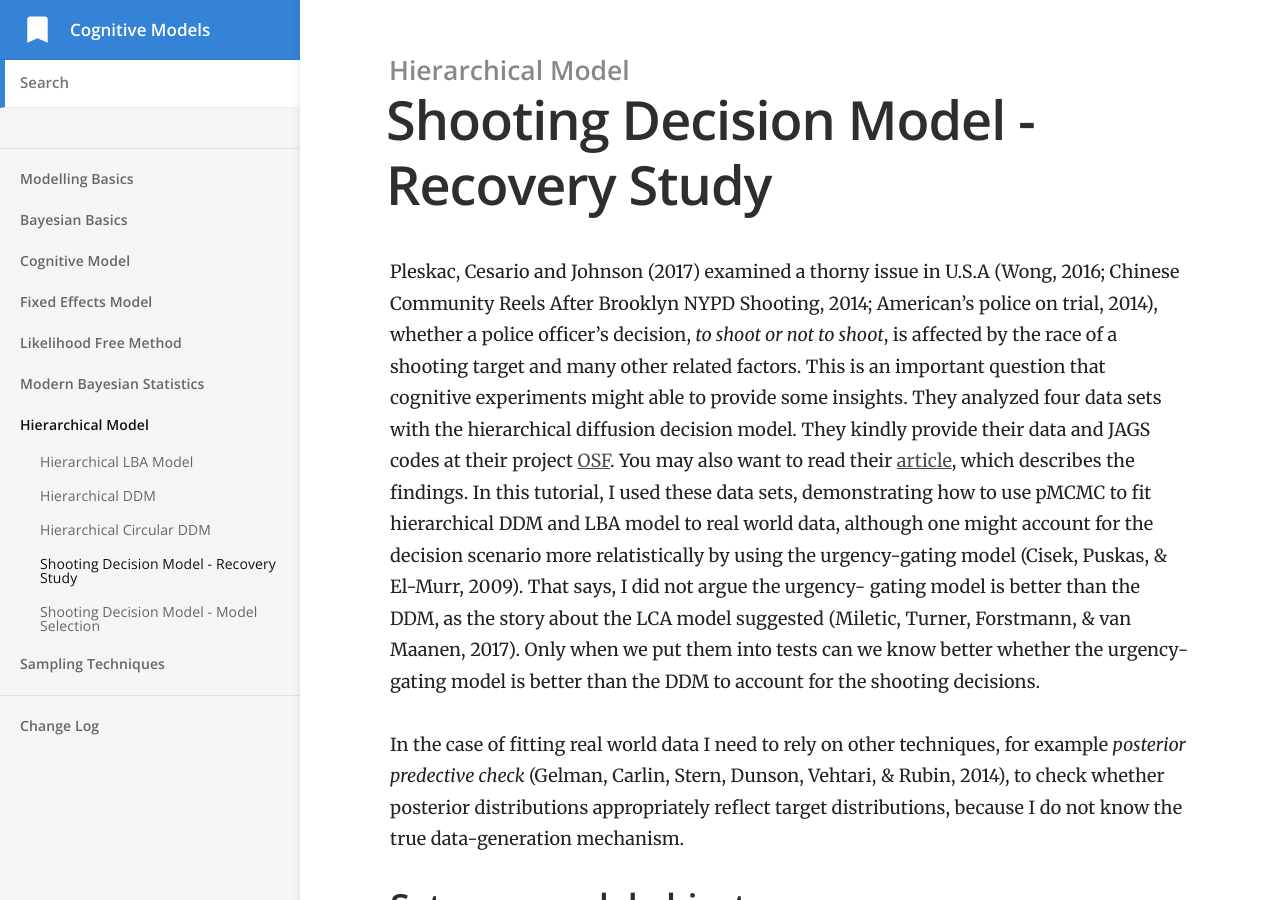
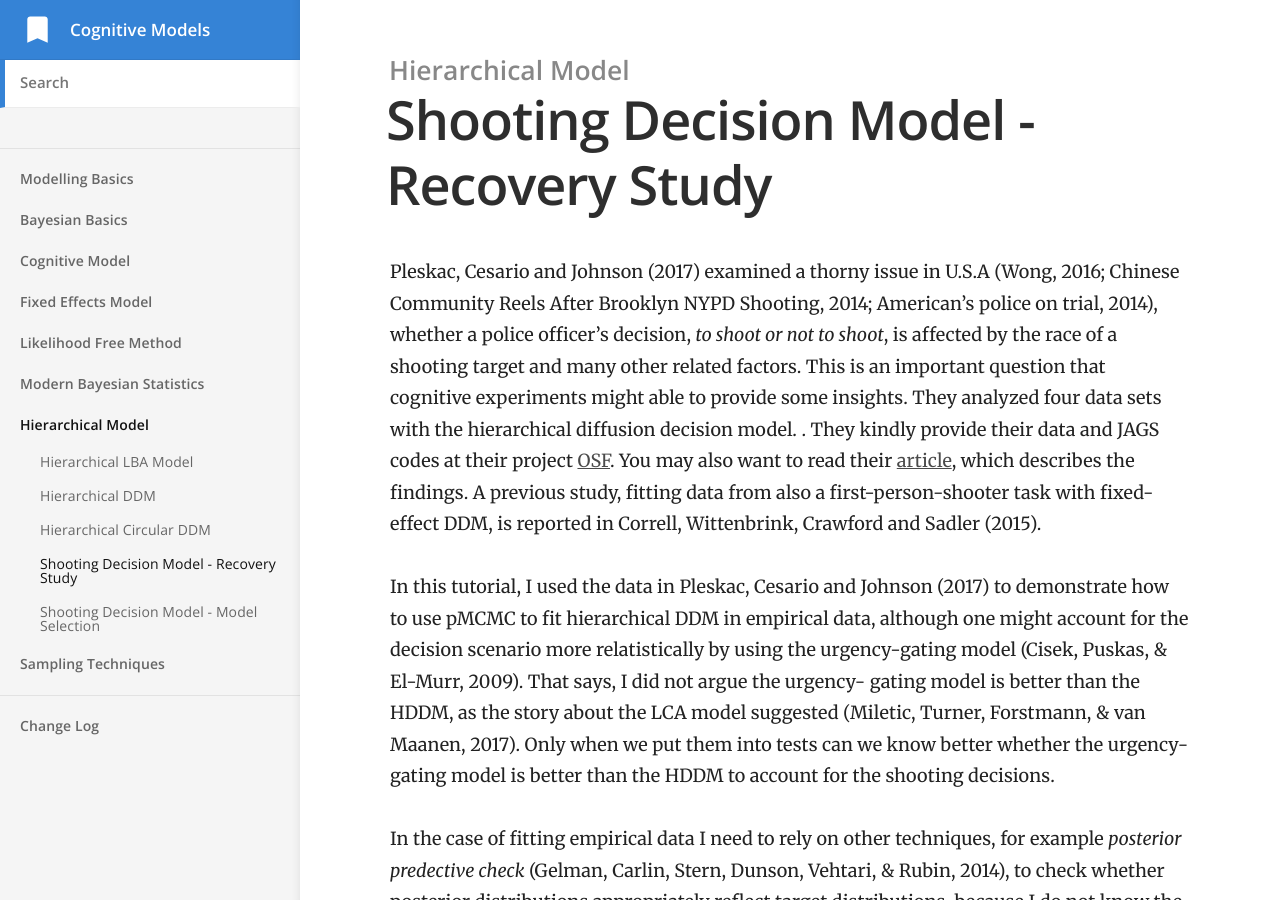
Before and after one commit to yxlin/yxlin.github.io, a Jekyll site: the page built from _docs/random-effect-model/shooting-decision1.md, in a window 1280 px wide and 900 px high. Built offline with Jekyll 4.4.1, drawn with Linux system fonts in a browser that asks for light colours.

```diff
--- a/_docs/random-effect-model/shooting-decision1.md
+++ b/_docs/random-effect-model/shooting-decision1.md
@@ -9,22 +9,26 @@ Chinese Community Reels After Brooklyn NYPD Shooting, 2014; American's police on
 whether a police officer's decision, _to shoot or not to shoot_, is
 affected by the race of a shooting target and many other related factors. This is an
 important question that cognitive experiments might able to provide some insights. They
-analyzed four data sets with the hierarchical diffusion decision model. They kindly
-provide their data and JAGS codes at their project
-[OSF](https://osf.io/9qku5/). You may also want to read their [article](https://doi.org/10.3758/s13423-017-1369-6),
-which describes the findings. In this tutorial, I used these data sets,
-demonstrating how to use pMCMC to fit hierarchical DDM and LBA model to real world data,
-although one might account for the decision scenario more relatistically by using the
+analyzed four data sets with the hierarchical diffusion decision model. . They kindly
+provide their data and JAGS codes at their project [OSF](https://osf.io/9qku5/). You may
+also want to read their [article](https://doi.org/10.3758/s13423-017-1369-6), which
+describes the findings. A previous study, fitting data from also a first-person-shooter
+task with fixed-effect DDM, is reported in Correll, Wittenbrink, Crawford and
+Sadler (2015).
+
+In this tutorial, I used the data in Pleskac, Cesario and Johnson (2017) to demonstrate
+how to use pMCMC to fit hierarchical DDM in empirical data, although one might account
+for the decision scenario more relatistically by using the
 urgency-gating model (Cisek, Puskas, & El-Murr, 2009). That says, I did not argue the urgency-
-gating model is better than the DDM, as the story about the LCA model suggested
+gating model is better than the HDDM, as the story about the LCA model suggested
 (Miletic, Turner, Forstmann, & van Maanen, 2017). Only when we put them into tests can we know
-better whether the urgency-gating model is better than the DDM to account for the shooting
+better whether the urgency-gating model is better than the HDDM to account for the shooting
 decisions.
 
-In the case of fitting real world data I need to rely on other techniques, for example
+In the case of fitting empirical data I need to rely on other techniques, for example
 _posterior predective check_ (Gelman, Carlin, Stern, Dunson, Vehtari, & Rubin, 2014), to
-check whether posterior distributions appropriately reflect target distributions, because I do
-not know the true data-generation mechanism.
+check whether posterior distributions appropriately reflect target distributions, because
+I do not know the true data-generation mechanism.
 
 ## Set-up a model object
 First, I defined a race-threshold model,based on the stereotype findings in classic
```
Also changed, not shown: _docs/basics/descriptive.md (+18 -18 lines), _docs/random-effect-model/shooting-decision3.md (+9 -3 lines).
